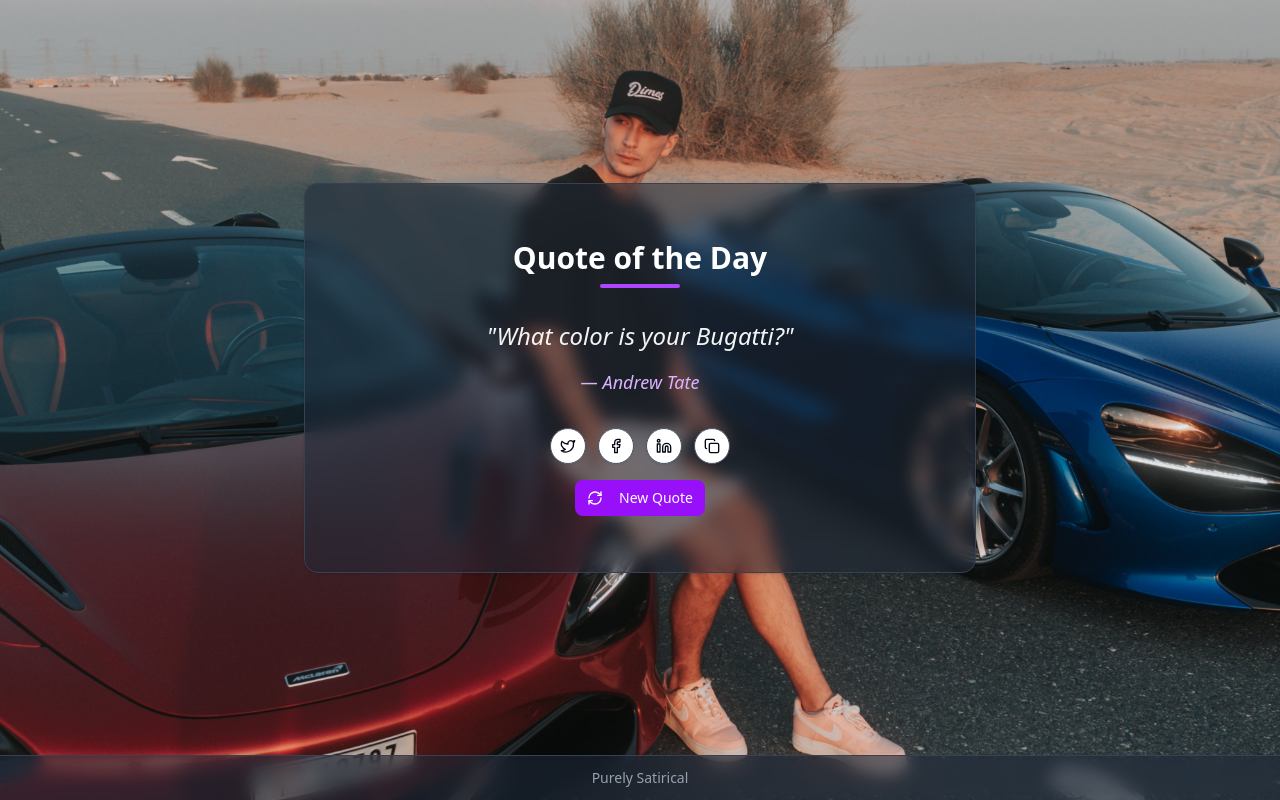
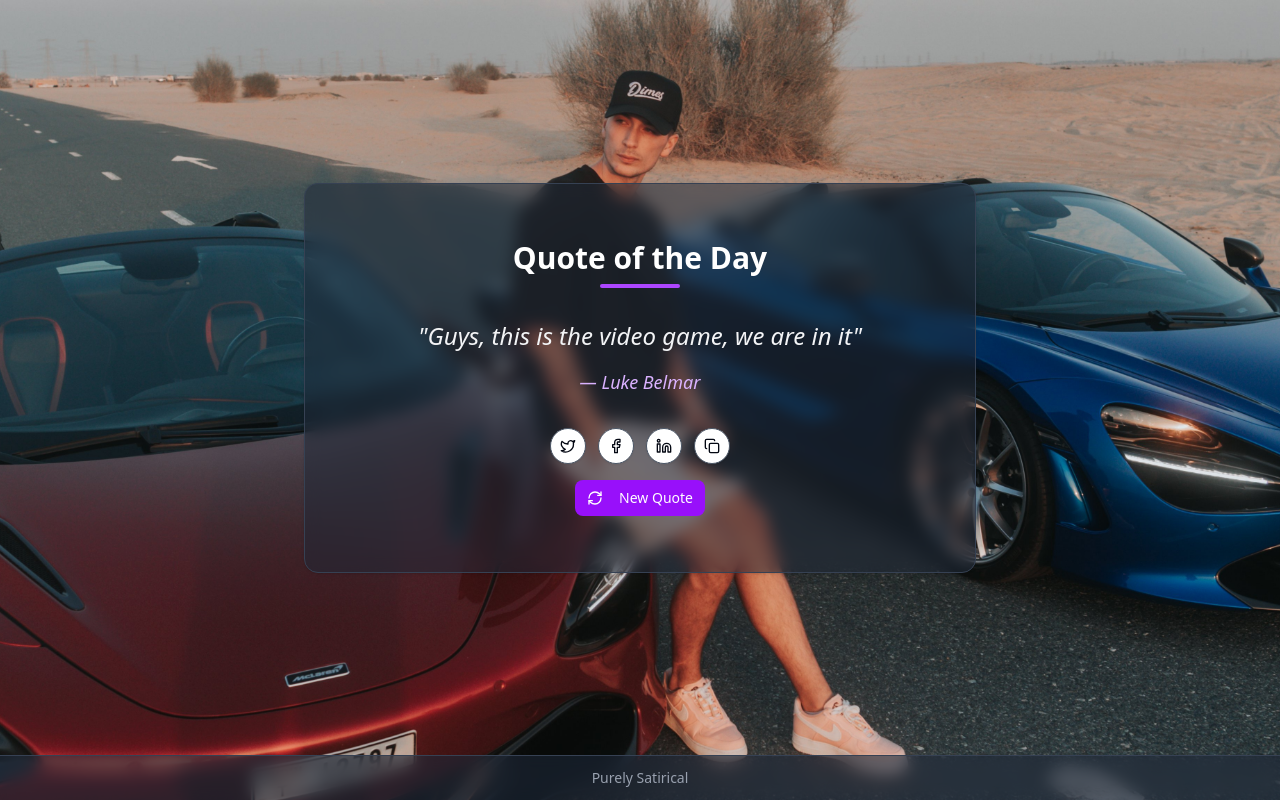
Before and after one commit to DannyyyL/saratoga, a React (Vite) app: page / in a window 1280 px wide. Built offline with nearby package versions, Linux system fonts and the light colour scheme.

Commit message:
Adding more quotes

```diff
--- a/src/quotes.ts
+++ b/src/quotes.ts
@@ -3,21 +3,42 @@
     text: "Connect. Connect",
     author: "Luke Belmar",
     bg: "bg-quote-luke",
-    //bg: "bg-purple-600",
+    didTheySayIt: true,
   },
   {
     text: "If not we are gonna have to bounce brother",
     author: "Nate Belmar",
     bg: "bg-quote-luke",
+    didTheySayIt: true,
   },
   {
     text: "What color is your Bugatti?",
     author: "Andrew Tate",
     bg: "bg-quote-luke",
+    didTheySayIt: true,
   },
   {
     text: "Steve",
     author: "Andrew Tate",
-    bg: "bg-quote-luke"
+    bg: "bg-quote-luke",
+    didTheySayIt: true,
+  },
+  {
+    text: "Everybody worships but nobody worships the hard work",
+    author: "Luke Belmar",
+    bg: "bg-quote-luke",
+    didTheySayIt: true,
+  },
+  {
+    text: "Guys, this is the video game, we are in it",
+    author: "Luke Belmar",
+    bg: "bg-quote-luke",
+    didTheySayIt: true,
+  },
+  {
+    text: "If you guys work for me, six pack or your fired",
+    author: "Andy Elliott",
+    bg: "bg-quote-luke",
+    didTheySayIt: true,
   },
 ]
```
